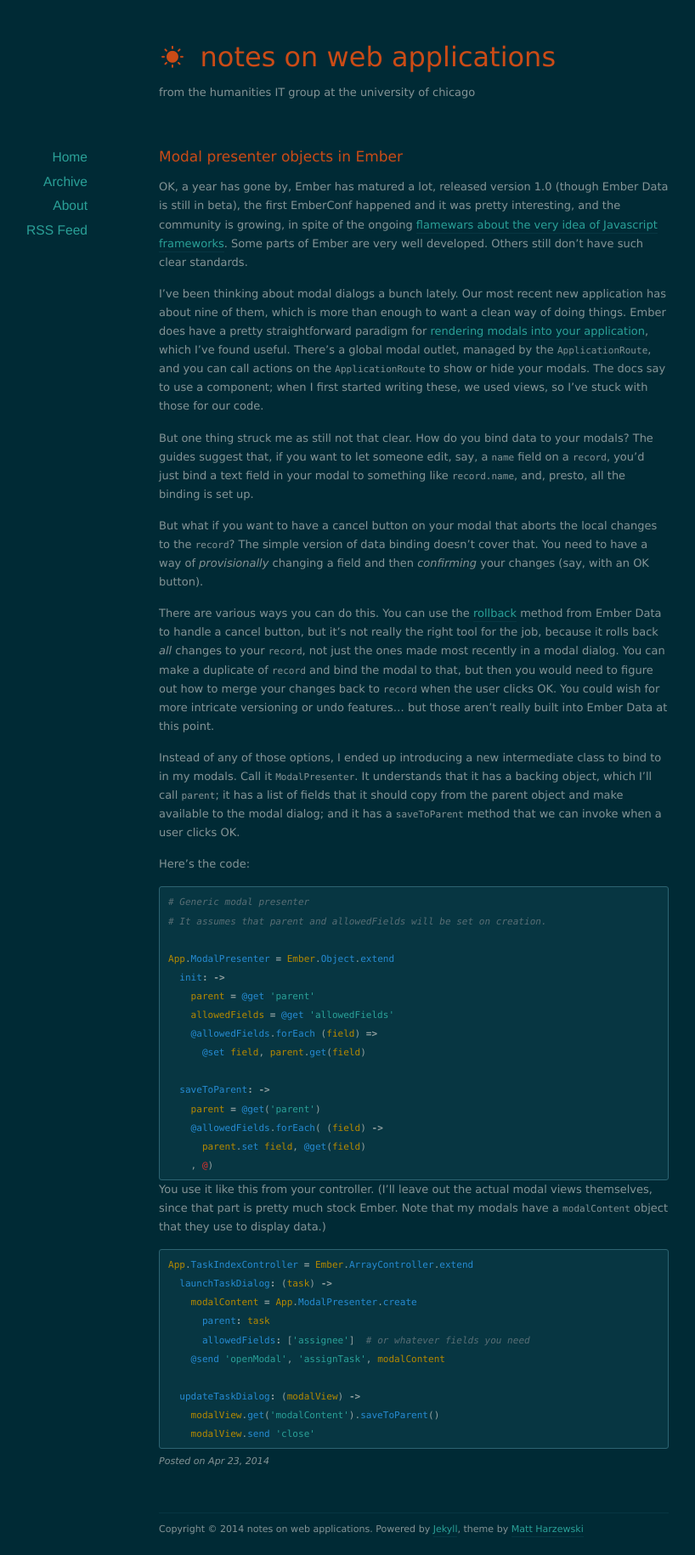
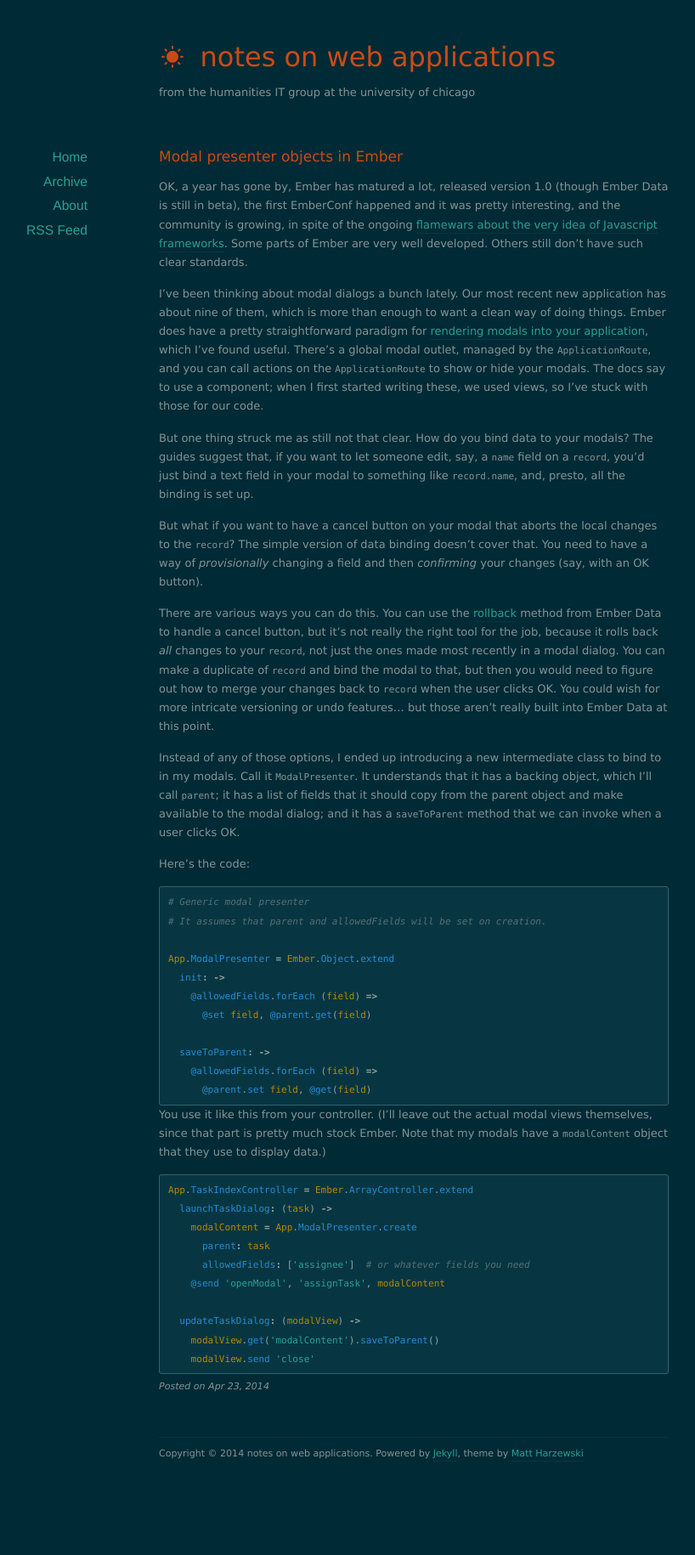
Before and after one commit to decasia/decasia.github.io, a Jekyll site: the page built from _posts/2014-04-23-modal-presenter-objects.md, in a window 1280 px wide. Shown: the whole page at 85% size, without its empty margins (153-971 px from the left). Built offline with Jekyll 4.4.1, drawn with Linux system fonts in a browser that asks for light colours; nearby versions of some CDN libraries; after the commit the page ends 1741 px from its top, so only the background shows below that.

Commit message:
Code cleanup 2

```diff
--- a/_posts/2014-04-23-modal-presenter-objects.md
+++ b/_posts/2014-04-23-modal-presenter-objects.md
@@ -25,16 +25,13 @@ Here's the code:
 
 App.ModalPresenter = Ember.Object.extend
   init: ->
-    parent = @get 'parent'
-    allowedFields = @get 'allowedFields'
     @allowedFields.forEach (field) =>
-      @set field, parent.get(field)
+      @set field, @parent.get(field)
 
   saveToParent: ->
-    parent = @get('parent')
-    @allowedFields.forEach( (field) ->
-      parent.set field, @get(field)
-    , @)
+    @allowedFields.forEach (field) =>
+      @parent.set field, @get(field)
+
 {% endhighlight %}
 
 You use it like this from your controller. (I'll leave out the actual modal views themselves, since that part is pretty much stock Ember. Note that my modals have a `modalContent` object that they use to display data.)
```
